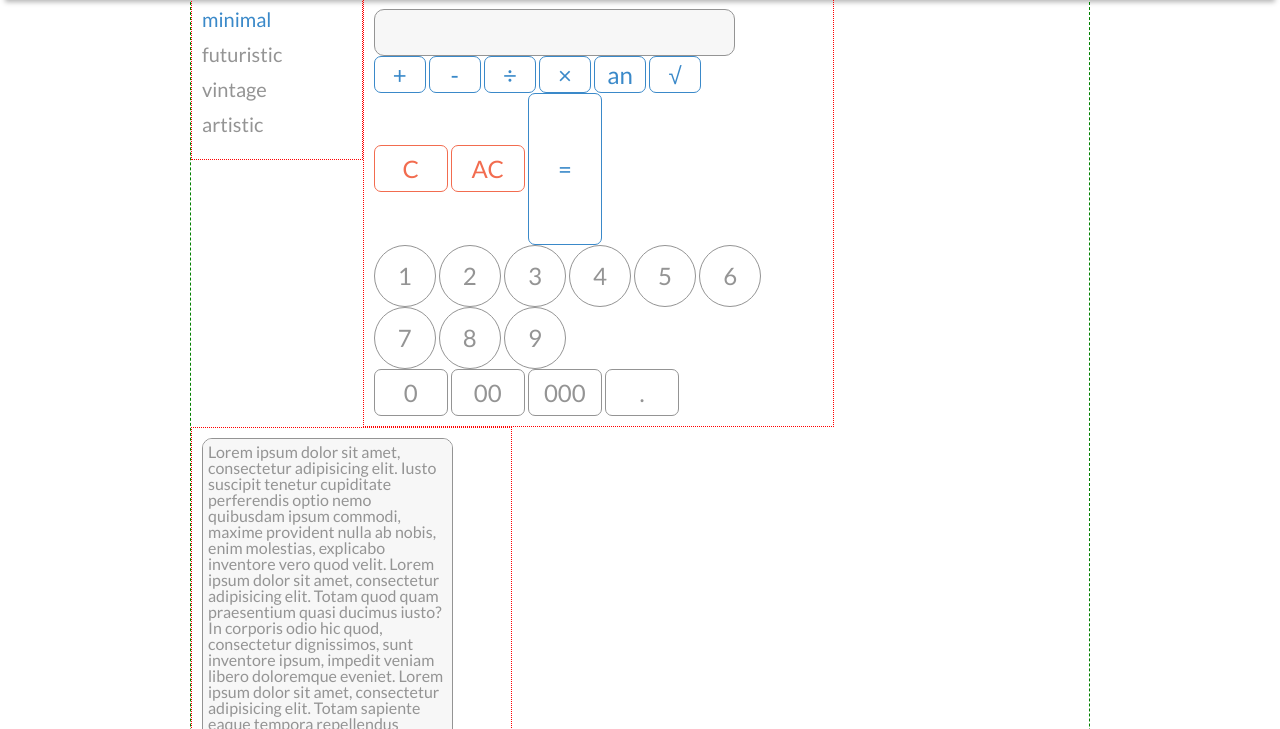
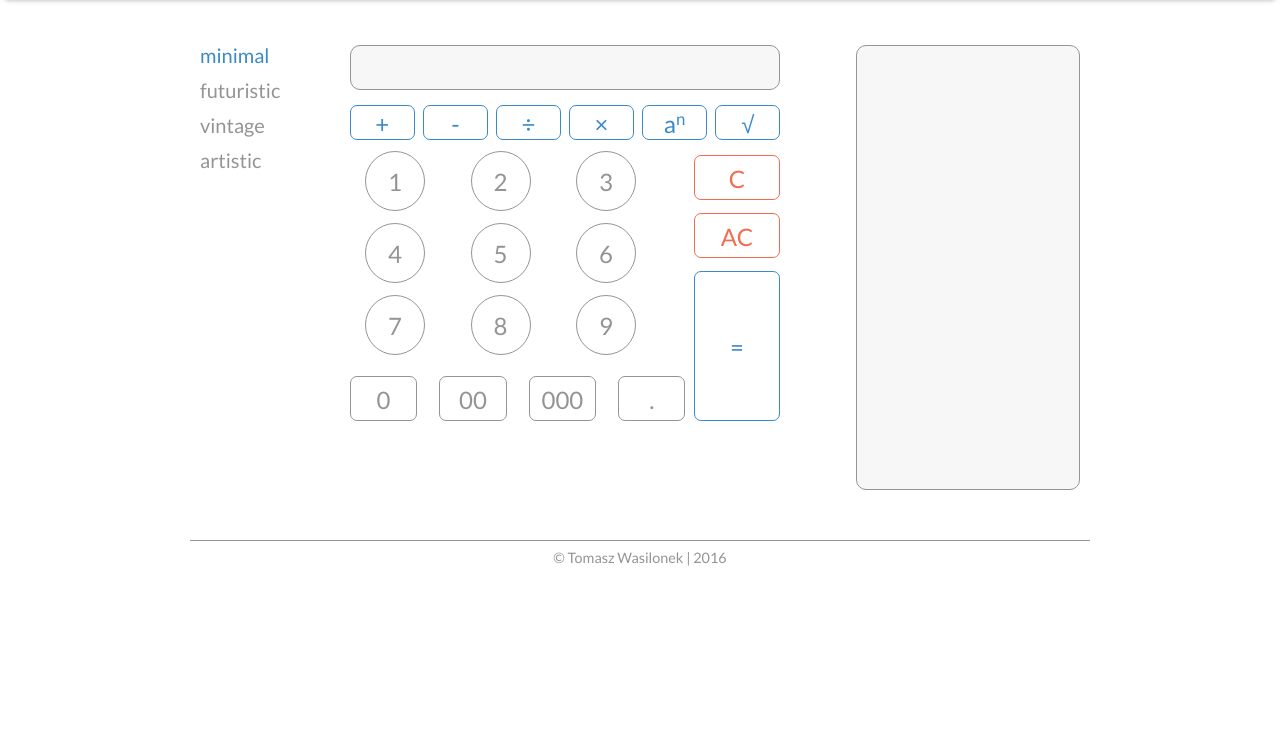
Before and after one commit to TWasilonek/Drag-Drop-Calculator, a website: page index.html in a window 1280 px wide. Shown: the part 141-870 px from the top of the page. After the commit the page ends 800 px from the top, so only its background shows below. Drawn offline with Linux system fonts and the light colour scheme.

Commit message:
Minimal design basic done

```diff
--- a/css/partials/reset.scss
+++ b/css/partials/reset.scss
@@ -51,126 +51,3 @@ table {
   border-collapse: collapse;
   border-spacing: 0;
 }
-
-/* ------ VARIABLES ------ */
-/* ------ MIXINS ------ */
-/* ------ GRID ------ */
-.grid-container {
-  width: 100%;
-  max-width: 900px;
-  margin: 0 auto;
-  box-sizing: border-box;
-  border: 1px dashed green;
-}
-
-.row:before,
-.row:after {
-  content: "";
-  display: table;
-  clear: both;
-}
-
-.col-1 {
-  width: 8.33333%;
-}
-
-.col-2 {
-  width: 16.66667%;
-}
-
-.col-3 {
-  width: 25%;
-}
-
-.col-4 {
-  width: 33.33333%;
-}
-
-.col-5 {
-  width: 41.66667%;
-}
-
-.col-6 {
-  width: 50%;
-}
-
-.col-7 {
-  width: 58.33333%;
-}
-
-.col-8 {
-  width: 66.66667%;
-}
-
-.col-9 {
-  width: 75%;
-}
-
-.col-10 {
-  width: 83.33333%;
-}
-
-.col-11 {
-  width: 91.66667%;
-}
-
-.col-12 {
-  width: 100%;
-}
-
-[class*='col-'] {
-  border: 1px dotted red;
-  float: left;
-  min-height: 1px;
-  padding: 10px;
-}
-
-/* ------ MEDIA QUERIES ------ */
-@media (max-width: 490px) {
-  [class*='col-'] {
-    float: none;
-  }
-}
-
-/* ------ BASIC LAYOUT ------- */
-.display {
-  width: 80%;
-  height: 445px;
-  overflow: auto;
-}
-
-/* ------ MINIMAL STYLE ------ */
-body {
-  font-family: 'Lato', sans-serif;
-  font-size: 1em;
-  color: #949494;
-}
-
-.max-width {
-  width: 100%;
-  -webkit-box-shadow: 0px 10px 5px -5px rgba(0, 0, 0, 0.3);
-  -moz-box-shadow: 0px 10px 5px -5px rgba(0, 0, 0, 0.3);
-  box-shadow: 0px 10px 5px -5px rgba(0, 0, 0, 0.3);
-}
-
-h1, p {
-  margin: 0 auto;
-  text-align: center;
-}
-
-h1 {
-  margin: 20px 0;
-  font-family: 'Roboto', sans-serif;
-  font-size: 2.5em;
-  /* 40px */
-  font-weight: 500;
-  color: #3A89C9;
-  text-transform: uppercase;
-  letter-spacing: 0.05em;
-}
-
-p {
-  font-size: 1.125em;
-  /* 18px */
-  margin-bottom: 20px;
-}
--- a/css/style.scss
+++ b/css/style.scss
@@ -24,13 +24,23 @@ $textColor: #949494;
   line-height: $height;
 }
 
+@mixin flexbox {
+  display: -webkit-box;  /* OLD - iOS 6-, Safari 3.1-6, BB7 */
+  display: -ms-flexbox;  /* TWEENER - IE 10 */
+  display: -webkit-flex; /* NEW - Safari 6.1+. iOS 7.1+, BB10 */
+  display: flex;         /* NEW, Spec - Firefox, Chrome, Opera */
+}
+
+/* ------ Global------ */
+* {
+  box-sizing: border-box;
+}
+
 /* ------ GRID ------ */
 .grid-container {
    width: 100%;
    max-width: 900px;
    margin: 0 auto;
-   box-sizing: border-box;
-   border: 1px dashed green;
 }
 
 .row:before,
@@ -48,7 +58,6 @@ $textColor: #949494;
 }
 
 [class*='col-']{
-  border: 1px dotted red;
   float: left;
   min-height:1px;
   padding: 10px;
@@ -81,12 +90,12 @@ body {
 /* Header */
 .max-width {
   width: 100%;
+  margin-bottom: 40px;
   @include boxShadow(0px, 10px, 5px, -5px, rgba(0,0,0,0.3));
 }
 
 h1, p {
   margin: 0 auto;
-  // border: 1px dotted blue;
   text-align: center;
 }
 
@@ -126,17 +135,62 @@ nav {
 }
 
 /* Calculator */
-//felxbox
 
-//buttons styling
+/* Positioning */
+  #calculator {
+    margin: 0 auto;
+  }
+
+  #calculator div {
+    @include flexbox;
+  }
+
+  #total {
+    margin: 0 auto;
+  }
+
+  #operatorsTop,
+  #operatorsBottom {
+    justify-content: space-between;
+    margin-top: 15px;
+  }
+
+  #operatorsTop {
+    margin-bottom: 5px;
+  }
+
+  #side {
+    width: 20%;
+    float: right;
+    flex-direction: column;
+    justify-content: space-between;
+    align-items: flex-end;
+    margin-top: 10px;
+    margin-left: 2%;
+    a {
+      margin-bottom: 13px;
+    }
+  }
+
+  #numbers {
+    justify-content: space-between;
+    flex-flow: row wrap;
+    width: 70%;
+    a {
+      margin: 2% 5%;
+    }
+  }
+
+/* content styling */
 #calculator a {
   display: inline-block;
   font-size: 1.5em; /* 24px */
   border: 1px solid $textColor;
+  cursor: pointer;
 }
 
 #total {
-  width: 80%;
+  width: 100%;
   height: 45px;
   background: $inputBgColor;
   color: $mainColor;
@@ -152,50 +206,88 @@ nav {
 
 #operatorsTop {
   a {
-    color: $mainColor;
-    border-color: $mainColor;
+     width: (90%/6);
+     @include centerLink(35px);
+     color: $mainColor;
+     border-color: $mainColor;
+     &:hover,
+     &:active{
+        background: lighten($mainColor, 40%);
+        border-width: 2px;
+    }
+    & sup {
+      font-size: 0.7em;
+      position: relative;
+      bottom: 0.5em;
+    }
   }
 }
 
-#operatorsTop a {
-  width: 50px;
-  @include centerLink(35px);
+#operatorsBottom a {
+  width: (80%/4);
+  @include centerLink(45px);
 }
 
-#side,
-#operatorsBottom {
-  a {
-    width: 72px;
-    @include centerLink(45px);
-  }
+#side a {
+  width: 100%;
+  @include centerLink(45px);
 }
 
 #side a {
   color: $accentColor;
   border-color: $accentColor;
+  &:hover,
+  &:active {
+    background: lighten($accentColor, 30%);
+    border-width: 2px;
+  }
 }
 
 a#equals {
     color: $mainColor;
     border-color: $mainColor;
     @include centerLink(150px);
+    &:hover,
+    &:active{
+      background: lighten($mainColor, 40%);
+      border-width: 2px;
+    }
   }
+#operatorsBottom a {
+  &:hover,
+  &:active{
+    background: lighten($textColor, 35%);
+    border-width: 2px;
+  }
+}
 
 #numbers a {
   width: 60px;
   @include centerLink(60px);
-  border-radius: 50%
+  border-radius: 50%;
+  &:hover,
+  &:active{
+    background: lighten($textColor, 35%);
+    border-width: 2px;
+  }
 }
 
 /* Memory display */
 #display {
+  float: right;
+  padding: 5px;
   background: $inputBgColor;
   color: $textColor;
-  padding: 5px;
   border: 1px solid $textColor;
   border-radius: 10px;
 }
 
+/* Footer */
+ footer {
+  margin-top: 40px;
+  font-size: 0.8em;
+  border-top: 1px solid $textColor;
+ }
 /* JS helper classes */
 .active {
   color: $mainColor;
--- a/index.html
+++ b/index.html
@@ -77,8 +77,8 @@
 
       <section class="memory-display col-4">
         <div id="display">
-          Lorem ipsum dolor sit amet, consectetur adipisicing elit. Iusto suscipit tenetur cupiditate perferendis optio nemo quibusdam ipsum commodi, maxime provident nulla ab nobis, enim molestias, explicabo inventore vero quod velit. Lorem ipsum dolor sit amet, consectetur adipisicing elit. Totam quod quam praesentium quasi ducimus iusto? In corporis odio hic quod, consectetur dignissimos, sunt inventore ipsum, impedit veniam libero doloremque eveniet. Lorem ipsum dolor sit amet, consectetur adipisicing elit. Totam sapiente eaque tempora repellendus blanditiis adipisci harum similique, quidem voluptatum quos suscipit ducimus? Adipisci placeat rerum dolores ex eveniet perspiciatis molestiae.
-          Lorem ipsum dolor sit amet, consectetur adipisicing elit. Iusto suscipit tenetur cupiditate perferendis optio nemo quibusdam ipsum commodi, maxime provident nulla ab nobis, enim molestias, explicabo inventore vero quod velit. Lorem ipsum dolor sit amet, consectetur adipisicing elit. Totam quod quam praesentium quasi ducimus iusto? In corporis odio hic quod, consectetur dignissimos, sunt inventore ipsum, impedit veniam libero doloremque eveniet. Lorem ipsum dolor sit amet, consectetur adipisicing elit. Totam sapiente eaque tempora repellendus blanditiis adipisci harum similique, quidem voluptatum quos suscipit ducimus? Adipisci placeat rerum dolores ex eveniet perspiciatis molestiae.
+          <!-- Lorem ipsum dolor sit amet, consectetur adipisicing elit. Iusto suscipit tenetur cupiditate perferendis optio nemo quibusdam ipsum commodi, maxime provident nulla ab nobis, enim molestias, explicabo inventore vero quod velit. Lorem ipsum dolor sit amet, consectetur adipisicing elit. Totam quod quam praesentium quasi ducimus iusto? In corporis odio hic quod, consectetur dignissimos, sunt inventore ipsum, impedit veniam libero doloremque eveniet. Lorem ipsum dolor sit amet, consectetur adipisicing elit. Totam sapiente eaque tempora repellendus blanditiis adipisci harum similique, quidem voluptatum quos suscipit ducimus? Adipisci placeat rerum dolores ex eveniet perspiciatis molestiae.
+          Lorem ipsum dolor sit amet, consectetur adipisicing elit. Iusto suscipit tenetur cupiditate perferendis optio nemo quibusdam ipsum commodi, maxime provident nulla ab nobis, enim molestias, explicabo inventore vero quod velit. Lorem ipsum dolor sit amet, consectetur adipisicing elit. Totam quod quam praesentium quasi ducimus iusto? In corporis odio hic quod, consectetur dignissimos, sunt inventore ipsum, impedit veniam libero doloremque eveniet. Lorem ipsum dolor sit amet, consectetur adipisicing elit. Totam sapiente eaque tempora repellendus blanditiis adipisci harum similique, quidem voluptatum quos suscipit ducimus? Adipisci placeat rerum dolores ex eveniet perspiciatis molestiae. -->
         </div>
       </section>
 
```
Also changed, not shown: css/style.css.
